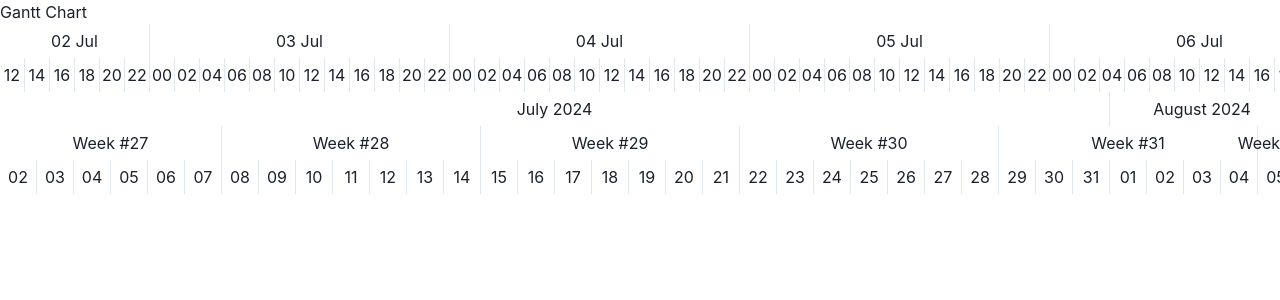
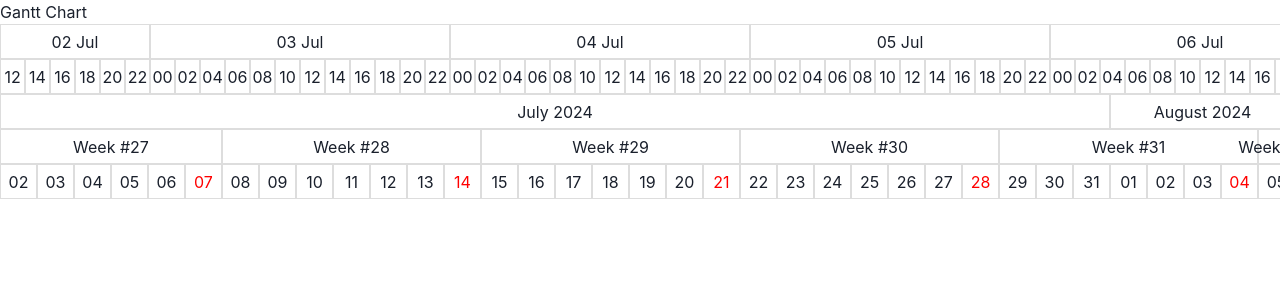
Before and after one commit to nam-vuhoang/aircraft-maintenance, a React (Vite) app in the folder frontend/: page / in a window 1280 px wide. Shown: the top 300 px of the page. Built offline with nearby package versions, Linux system fonts and the light colour scheme.

Commit message:
Import CSS styles.

```diff
--- a/frontend/src/components/TimeRuler/TimeRuler.module.scss
+++ b/frontend/src/components/TimeRuler/TimeRuler.module.scss
@@ -1,18 +1,21 @@
-.time-ruler {
+.timeRuler {
   // width: 100%;
 
-  .time-scale {
+  .timeScale {
     display: flex;
-    overflow-x: auto;
     white-space: nowrap;
-    margin-bottom: 10px; // Optional: Add some spacing between rows
-    height: 25px;
+    vertical-align: middle;
+    height: 35px;
   }
 
-  .time-unit {
-    border: 1px solid #ccc;
+  .timeUnit {
+    border: 1px solid #ddd;
     padding: 4px;
-    display: inline-block;
-    vertical-align: top;
+    vertical-align: middle;
+    white-space: nowrap;
+  }
+
+  .sunday {
+    color: red;
   }
 }
--- a/frontend/src/components/TimeRuler/TimeRuler.tsx
+++ b/frontend/src/components/TimeRuler/TimeRuler.tsx
@@ -1,6 +1,6 @@
 import React, { useEffect, useRef, useState } from 'react';
 import { Box, Text } from '@chakra-ui/react';
-import './TimeRuler.module.scss';
+import styles from './TimeRuler.module.scss'; // Import styles as a module
 import { TimeUnit, roundUp, getTimeMarksOfInterval } from '../../utils/TimeUtils';
 import moment from 'moment';
 
@@ -85,13 +85,15 @@ const TimeRuler: React.FC<TimeRulerProps> = ({ scaleFormats, minTime, maxTime, u
   unitWidth = Math.round(Math.max(unitWidth, containerWidth / unitCount));
 
   return (
-    <Box className="time-ruler" ref={containerRef} width="100%">
+    <Box className={styles.timeRuler} ref={containerRef} width="100%">
       {timeScales.map((timeScale, i) => (
-        <Box key={i} className="time-scale" display="flex" width={`${unitWidth * unitCount}px`}>
+        <Box key={i} className={styles.timeScale} display="flex" width={`${unitWidth * unitCount}px`}>
           {timeScale.boxes.map((timeBox, j) => (
             <Box
               key={j}
-              className="time-unit"
+              className={`${styles.timeUnit} ${
+                timeScale.unit === 'day' && moment(timeBox.time).day() === 0 ? styles.sunday : ''
+              }`}
               display="inline-flex"
               flexDirection="column"
               alignItems="center"
```
